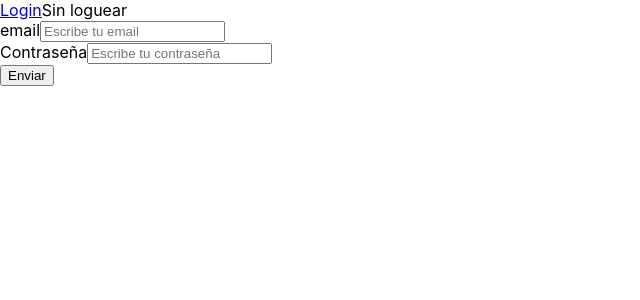
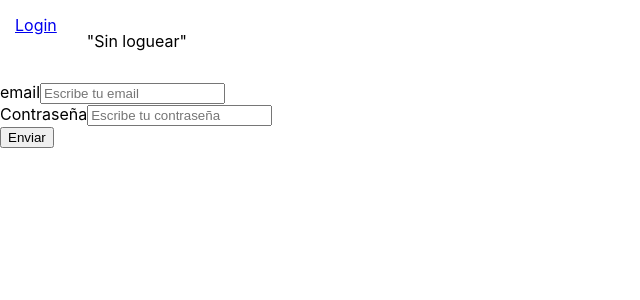
Before and after one commit to jleuce/PracticasPersonales, a React (Create React App) app: page / in a window 1280 px wide. Shown: the top 300 px of the page, without its empty margins (0-640 px from the left). Built offline with nearby package versions, Linux system fonts and the light colour scheme.

Commit message:
listo eliminar

```diff
--- a/src/components/NavBar.js
+++ b/src/components/NavBar.js
@@ -14,10 +14,10 @@ function NavBar() {
     deslogin();
   }
   return (
-    <div>
-        {estadoLogueado===true?<Link to={'/listaproductos'}>Ir a productos</Link>:''}
-        {estadoLogueado===false?<Link to={'/'}>Login</Link>:<button onClick={desloguearse}>Desloguearse</button>}
-        {estadoLogueado===true?user.usuario:"Sin loguear"}
+    <div className='navBar'>
+        {estadoLogueado===true?<Link className='navBarComponent' to={'/listaproductos'}>Ir a productos</Link>:''}
+        {estadoLogueado===false?<Link className='navBarComponent' to={'/'}>Login</Link>:<button onClick={desloguearse}>Desloguearse</button>}
+        {estadoLogueado===true?<p className='navBarComponent'>Usuario: {user.usuario}</p>:<p className='navBarComponent'>"Sin loguear"</p>}
     </div>
   )
 }
--- a/src/components/ProductRow.js
+++ b/src/components/ProductRow.js
@@ -1,10 +1,8 @@
 import React, { useEffect, useState } from 'react'
 import { Link } from 'react-router-dom';
-import { traerProductos } from '../backend/funcionesBackEnd'
 
+function ProductRow({producto,handleEliminarProducto}) {
 
-function ProductRow({producto}) {
-//console.table(producto);
     return(
         <tr>
             <td>{producto.id}</td>
--- a/src/components/paginas/ConfirmCart.js
+++ b/src/components/paginas/ConfirmCart.js
@@ -1,11 +1,19 @@
-import React from 'react'
-import { Link, useParams } from 'react-router-dom'
+import React, { useContext } from 'react';
+import { Link, useNavigate, useParams } from 'react-router-dom';
+import {eliminarProducto} from '../../backend/funcionesBackEndAdmin';
+import UserContext from '../context/UserContext';
 
 function ConfirmCart() {
 
+    const {user} =  useContext(UserContext)
     const {id} = useParams();
+    const navigate = useNavigate();
     const eliminar = () => {
         console.log(`eliminando ${id}`);
+        eliminarProducto(user.token,id)
+          .then(r=>console.log('se elimino producto', r))
+          .then(()=> navigate('/listaproductos'))
+          .catch(r=>console.log('tenes errores',r))
     };
 
   return (
@@ -13,7 +21,7 @@ function ConfirmCart() {
         <div>Esta seguro de eliminar el producto id:</div>
         <p>{id}</p>
         <button onClick={eliminar}>Sí, eliminar</button>
-        <Link to={'/'}>No, volver</Link>
+        <Link to={'/listaproductos'}>No, volver</Link>
     </div>
   )
 }
--- a/src/components/paginas/ProductList.js
+++ b/src/components/paginas/ProductList.js
@@ -8,7 +8,6 @@ function ProducList() {
 
     const [listaProductos,setListaProductos] = useState ([]);
     const [loadingProductos,setLoadingProductos] = useState (true);
-
     const [token, setToken] = useState(null);
 
     //Esto en realidad se ejecuta en la pagina de login
@@ -88,7 +87,7 @@ function ProducList() {
                         </tr>
                     </thead>
                     <tbody>
-                        {listaProductos.map(p => <ProductRow producto={p} key={p.id}></ProductRow>)}
+                        {listaProductos.map(p => <ProductRow producto={p} key={p.id} handleEliminarProducto={eliminarProducto}></ProductRow>)}
                     </tbody>
                 </table>
             </div>
--- a/src/index.css
+++ b/src/index.css
@@ -23,3 +23,12 @@ code {
   background-color: green;
   border-color: red;
 }
+
+.navBar{
+  display:flex;
+  flex-direction:row;
+}
+
+.navBarComponent{
+  padding: 15px;
+}
```
Lines whose indentation alone changed are shown as unchanged.
